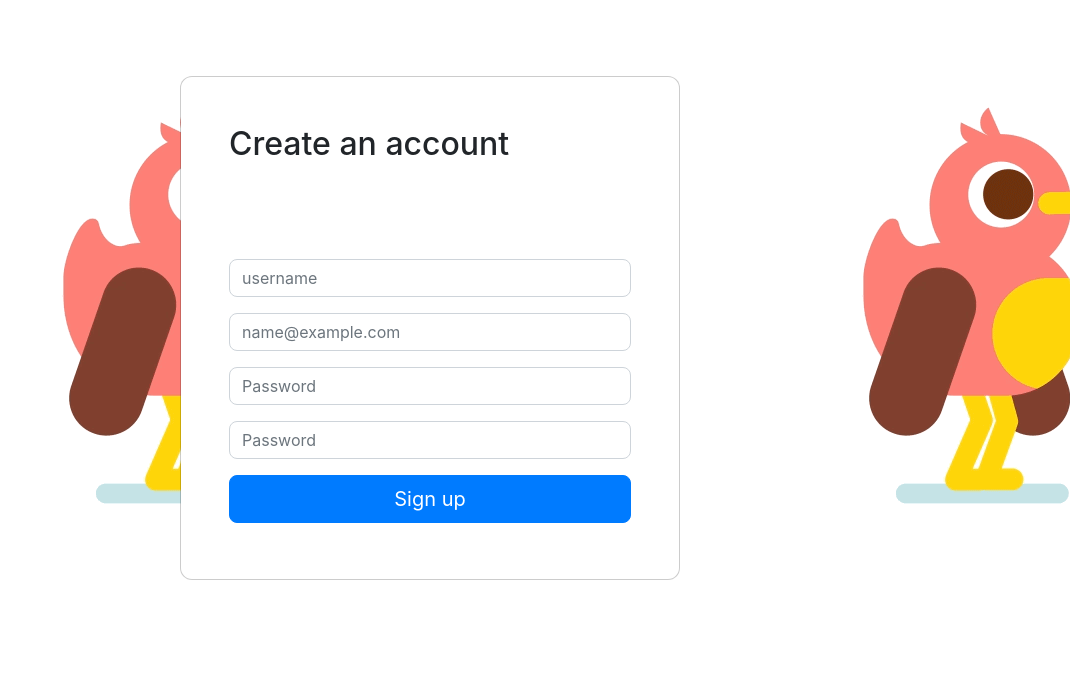
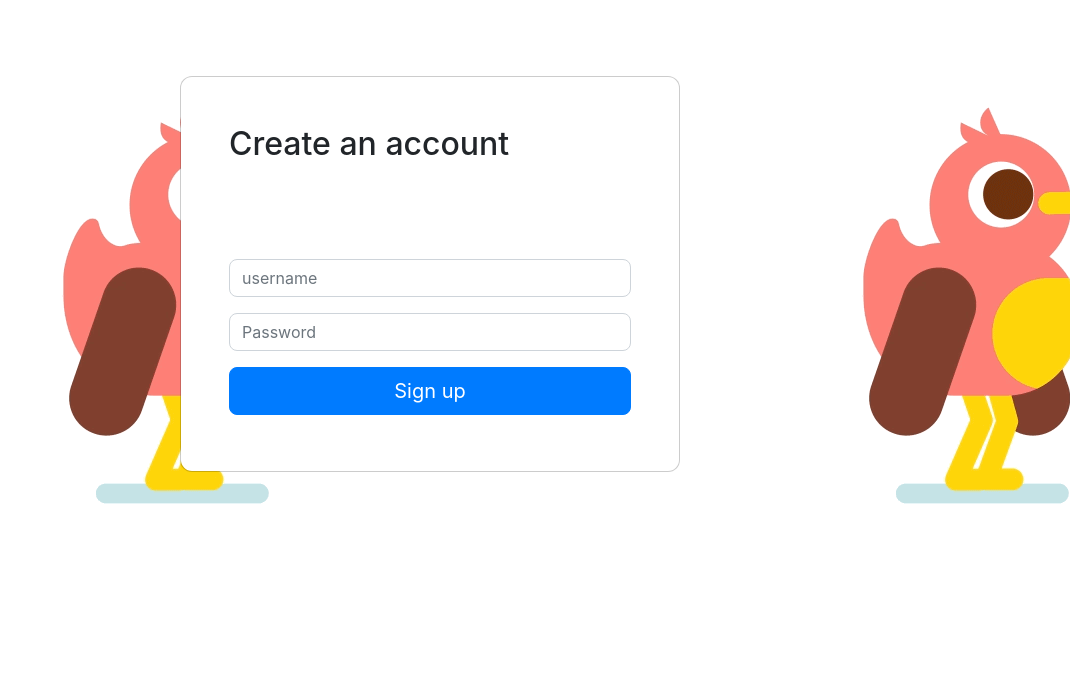
Before and after one commit to weidajiang/CSE312, a Flask app: template webapp/templates/signup.html in a window 1280 px wide. Shown: the top 699 px of the page, without its empty margins (210-1280 px from the left). Run offline with Flask 2, Linux system fonts and the light colour scheme; the template is opened without the code that fills it, so the values that code supplies are empty.

Commit message:
sign udp

```diff
--- a/webapp/templates/signup.html
+++ b/webapp/templates/signup.html
@@ -9,7 +9,6 @@
     <title>Modals · Bootstrap v5.1</title>
 
     <link rel="canonical" href="https://getbootstrap.com/docs/5.1/examples/modals/">
-
     <!-- Bootstrap core CSS -->
     <link href="../static/css/bootstrap.min.css" rel="stylesheet">
     <style>
@@ -44,15 +43,6 @@
 
                     </div>
                     <div class="form-floating mb-3">
-                        <input type="email" class="form-control rounded-4" id="floatingInput"
-                               placeholder="name@example.com">
-
-                    </div>
-                    <div class="form-floating mb-3">
-                        <input type="password" class="form-control rounded-4" id="floatingPassword" placeholder="Password">
-
-                    </div>
-                  <div class="form-floating mb-3">
                         <input type="password" class="form-control rounded-4" id="floatingPassword3" placeholder="Password">
 
                     </div>
```
Also changed, not shown: webapp/templates/signin.html (+2 -10 lines).
